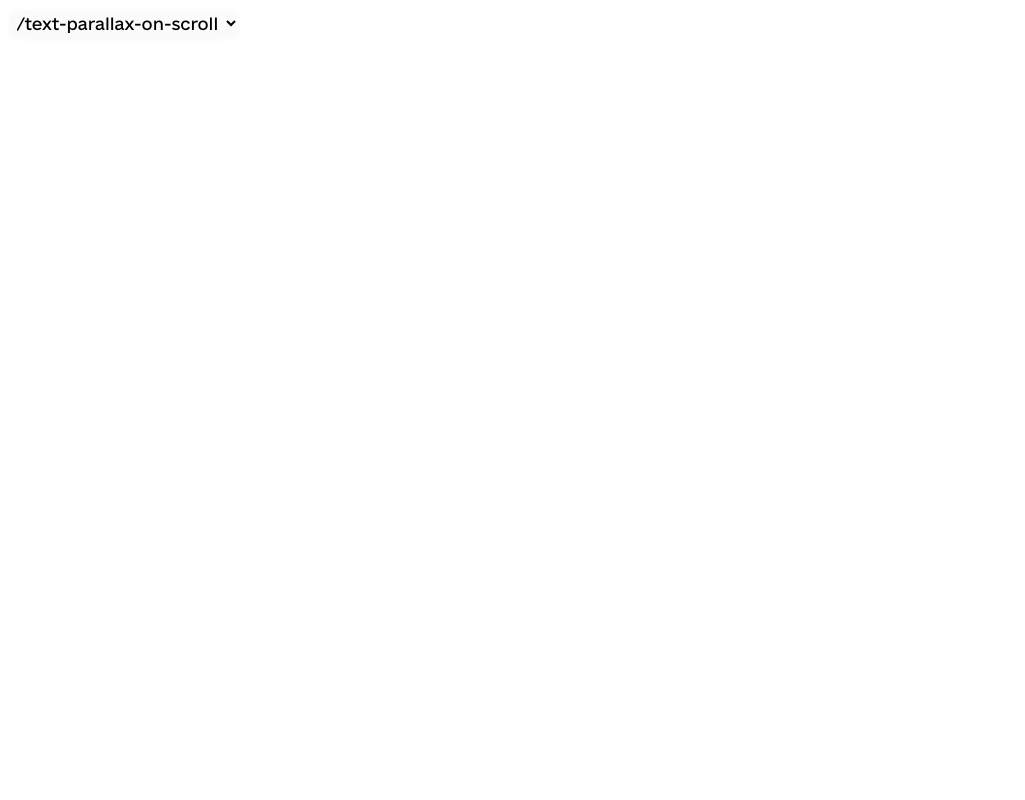
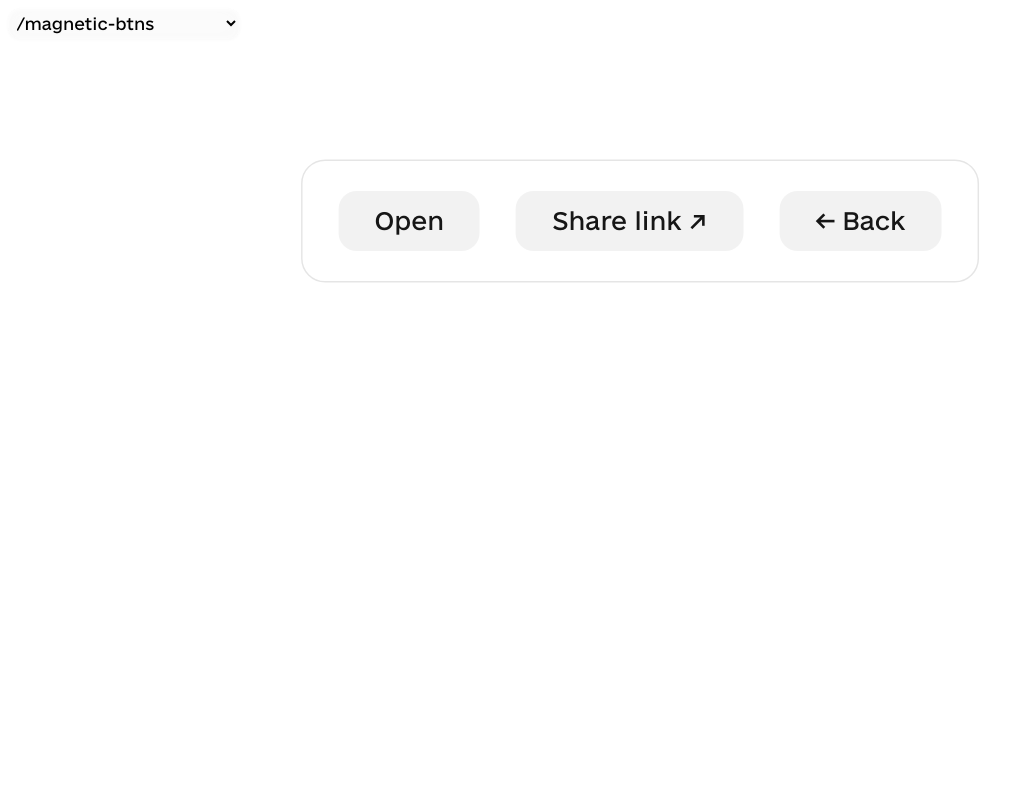
Before and after one commit to NightWanderer2004/animations-training, a Next.js app: page /magnetic-btns in a window 1280 px wide. Before the commit this address had no page. Shown: the top 800 px of the page, without its empty margins (0-1025 px from the left). Built offline with nearby package versions, Linux system fonts and the light colour scheme.

Commit message:
Fix layout and new page

```diff
--- a/src/app/cards-parallax/page.js
+++ b/src/app/cards-parallax/page.js
@@ -1,7 +1,6 @@
 'use client'
-import Lenis from 'lenis'
 import Image from 'next/image'
-import { useEffect, useRef } from 'react'
+import { useRef } from 'react'
 import { useTransform, useScroll, motion } from 'framer-motion'
 import { yeseva_one } from '../fonts'
 
@@ -34,16 +33,6 @@ export default function page() {
       offset: ['start center', 'end'],
    })
 
-   useEffect(() => {
-      const lenis = new Lenis()
-
-      function raf(time) {
-         lenis.raf(time)
-         requestAnimationFrame(raf)
-      }
-
-      requestAnimationFrame(raf)
-   }, [])
    return (
       <div ref={container}>
          {projects.map((project, i) => {
--- a/src/app/layout.js
+++ b/src/app/layout.js
@@ -1,10 +1,11 @@
 'use client'
 import './globals.css'
 import { e_ukraine } from './fonts'
-import { useState } from 'react'
+import { useEffect, useState } from 'react'
 import { usePathname, useRouter } from 'next/navigation'
+import Lenis from 'lenis'
 
-const links = ['/text-parallax-on-scroll', '/text-run-on-scroll', '/cards-parallax']
+const links = ['/text-parallax-on-scroll', '/text-run-on-scroll', '/cards-parallax', '/magnetic-btns']
 
 export default function RootLayout({ children }) {
    const router = useRouter()
@@ -17,6 +18,16 @@ export default function RootLayout({ children }) {
       router.push(selectedValue)
       window.scrollTo({ top: 0 })
    }
+   useEffect(() => {
+      const lenis = new Lenis()
+
+      function raf(time) {
+         lenis.raf(time)
+         requestAnimationFrame(raf)
+      }
+
+      requestAnimationFrame(raf)
+   }, [])
 
    return (
       <html lang='en'>
--- /dev/null
+++ b/src/app/magnetic-btns/page.js
@@ -0,0 +1,49 @@
+'use client'
+import { useRef, useState } from 'react'
+import { motion, useMotionValue, useSpring } from 'framer-motion'
+
+export default function page() {
+   return (
+      <div className='flex gap-6 -mt-[500px] max-w-fit mx-auto rounded-2xl py-5 px-6 border border-black/10 scale-150'>
+         <MagneticBtn>Open</MagneticBtn>
+         <MagneticBtn>Share link ↗</MagneticBtn>
+         <MagneticBtn>← Back</MagneticBtn>
+      </div>
+   )
+}
+
+function MagneticBtn({ children }) {
+   const ref = useRef(null)
+   const springConf = { stiffness: 150, damping: 15, mass: 0.1 }
+   const position = { x: useMotionValue(0), y: useMotionValue(0) }
+   const positionSpring = { x: useSpring(position.x, springConf), y: useSpring(position.y, springConf) }
+
+   const handleMouse = e => {
+      const { clientX, clientY } = e
+      const { height, width, left, top } = ref.current.getBoundingClientRect()
+      const middleX = clientX - (left + width / 2)
+      const middleY = clientY - (top + height / 2)
+
+      position.x.set(middleX * 0.125)
+      position.y.set(middleY * 0.125)
+   }
+   const reset = () => {
+      position.x.set(0)
+      position.y.set(0)
+   }
+
+   const { x, y } = positionSpring
+
+   return (
+      <button className='px-6 py-2 text-neutral-900 relative group active:scale-[98%] transition-transform'>
+         <motion.div
+            ref={ref}
+            className='absolute top-0 left-0 bg-black/5 group-active:bg-black/10 text-neutral-900 rounded-xl w-full h-full transition-colors'
+            onMouseMove={handleMouse}
+            onMouseLeave={reset}
+            style={{ x, y }}
+         />
+         {children}
+      </button>
+   )
+}
--- a/src/app/text-parallax-on-scroll/page.js
+++ b/src/app/text-parallax-on-scroll/page.js
@@ -1,7 +1,6 @@
 'use client'
 import { useScroll, useTransform, motion } from 'framer-motion'
-import Lenis from 'lenis'
-import { useEffect, useRef } from 'react'
+import { useRef } from 'react'
 
 export default function page() {
    const container = useRef()
@@ -9,17 +8,6 @@ export default function page() {
       target: container,
       offset: ['start end', 'end start'],
    })
-
-   useEffect(() => {
-      const lenis = new Lenis()
-
-      function raf(time) {
-         lenis.raf(time)
-         requestAnimationFrame(raf)
-      }
-
-      requestAnimationFrame(raf)
-   }, [])
 
    return (
       <div ref={container}>
--- a/src/app/text-run-on-scroll/page.js
+++ b/src/app/text-run-on-scroll/page.js
@@ -1,20 +1,8 @@
 'use client'
 import { motion, useScroll, useTransform } from 'framer-motion'
-import { useEffect, useRef } from 'react'
-import Lenis from 'lenis'
+import { useRef } from 'react'
 
 export default function page() {
-   useEffect(() => {
-      const lenis = new Lenis()
-
-      function raf(time) {
-         lenis.raf(time)
-         requestAnimationFrame(raf)
-      }
-
-      requestAnimationFrame(raf)
-   }, [])
-
    return <Paragraph paragraph='Приветсвую на пути становления сенсеем анимаций в вебе' />
 }
 
```
